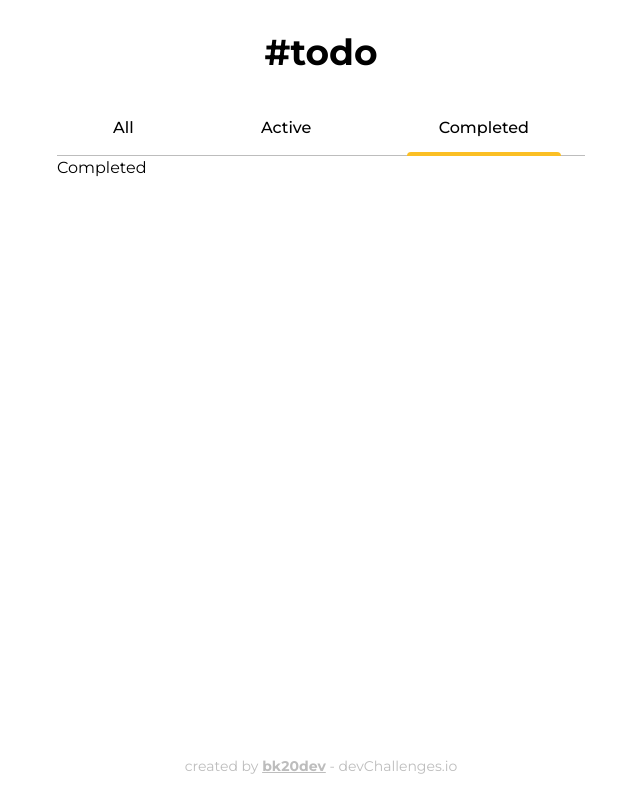
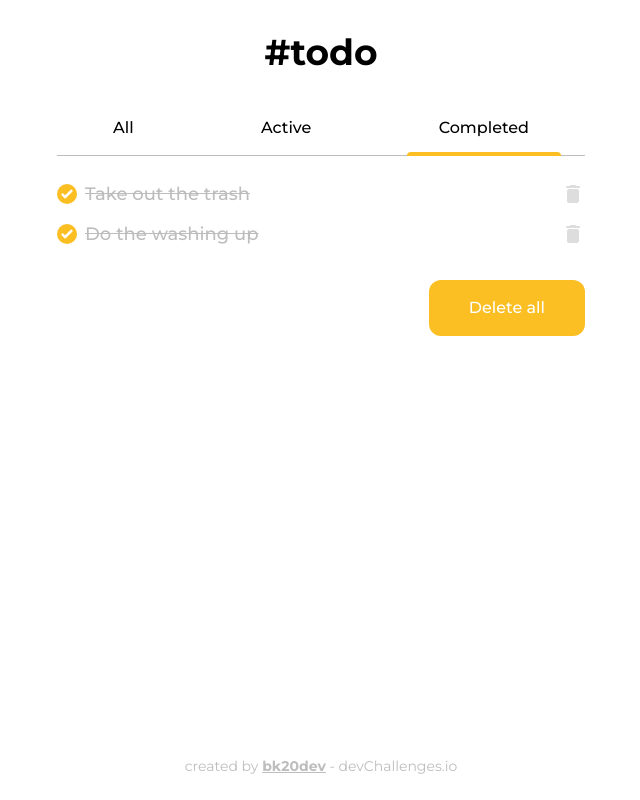
Before and after one commit to bk20dev/todo-app, a React (Create React App) app: page /completed in a window 1280 px wide. Shown: the whole page, without its empty margins (319-959 px from the left). Built offline with nearby package versions, Linux system fonts and the light colour scheme.

Commit message:
Created CompletedTasksPage Small style fixes

```diff
--- a/src/components/App.jsx
+++ b/src/components/App.jsx
@@ -1,6 +1,7 @@
 import { BrowserRouter, Route } from 'react-router-dom';
 import ActiveTasksPage from '../pages/ActiveTasksPage';
 import AllTasksPage from '../pages/AllTasksPage';
+import CompletedTasksPage from '../pages/CompletedTasksPage';
 import Footer from './Footer';
 import Header from './Header';
 
@@ -11,9 +12,7 @@ const App = () => {
         <Header />
         <Route path="/" exact component={AllTasksPage} />
         <Route path="/active" component={ActiveTasksPage} />
-        <Route path="/completed">
-          <h1>Completed</h1>
-        </Route>
+        <Route path="/completed" component={CompletedTasksPage} />
       </BrowserRouter>
       <Footer />
     </div>
--- a/src/components/Header.jsx
+++ b/src/components/Header.jsx
@@ -17,7 +17,7 @@ const Header = () => {
   const { pathname } = useLocation();
 
   return (
-    <header>
+    <header className="mb-6">
       <h1 className="font-bold text-4xl text-center py-8">#todo</h1>
       <div className="flex justify-between px-6 overflow-x-auto">
         <HeaderTab path="/" active={pathname === '/'}>
--- a/src/components/TodoForm.jsx
+++ b/src/components/TodoForm.jsx
@@ -18,7 +18,7 @@ const TodoForm = () => {
   };
 
   return (
-    <form className="flex py-6" onSubmit={submitHandler}>
+    <form className="flex mb-6" onSubmit={submitHandler}>
       <input
         type="text"
         placeholder="add details"
--- a/src/components/TodoItem.jsx
+++ b/src/components/TodoItem.jsx
@@ -1,8 +1,31 @@
-const TodoItem = ({ title, done, onToggle }) => (
-  <label className="flex items-center font-medium">
+import DeleteIcon from '../assets/delete.svg';
+
+const TodoItem = ({
+  title,
+  done,
+  onToggle,
+  showDelete = false,
+  onDelete = () => {},
+}) => {
+  const renderDeleteButton = () => {
+    if (showDelete) {
+      return (
+        <img
+          src={DeleteIcon}
+          alt="Delete"
+          className="cursor-pointer transition-opacity opacity-50 hover:opacity-100"
+          onClick={onDelete}
+        />
+      );
+    }
+  };
+
+  return (
+    <div className="flex items-center justify-between font-medium">
+      <label className="flex items-center">
         <input
           type="checkbox"
-      className="transition-colors mr-2 w-5 h-5 rounded-full text-primary focus:ring-primary"
+          className="transition-colors mr-2 w-5 h-5 border-2 border-gray border-opacity-50 rounded-full text-primary focus:ring-primary"
           checked={done}
           onChange={onToggle}
         />
@@ -14,6 +37,9 @@ const TodoItem = ({ title, done, onToggle }) => (
           {title}
         </span>
       </label>
+      {renderDeleteButton()}
+    </div>
   );
+};
 
 export default TodoItem;
--- a/src/components/TodoList.jsx
+++ b/src/components/TodoList.jsx
@@ -1,6 +1,11 @@
 import TodoItem from './TodoItem';
 
-const TodoList = ({ tasks, onToggle }) => (
+const TodoList = ({
+  tasks,
+  onToggle,
+  showDelete = false,
+  onDelete = () => {},
+}) => (
   <div className="flex flex-col gap-3">
     {tasks.map(({ id, title, done }) => (
       <TodoItem
@@ -8,6 +13,8 @@ const TodoList = ({ tasks, onToggle }) => (
         title={title}
         done={done}
         onToggle={() => onToggle(id)}
+        showDelete={showDelete}
+        onDelete={() => onDelete(id)}
       />
     ))}
   </div>
--- /dev/null
+++ b/src/pages/CompletedTasksPage.jsx
@@ -0,0 +1,51 @@
+import { useDispatch, useSelector } from 'react-redux';
+import EmptyListImage from '../assets/undraw_Imagination_re_i0xi.svg';
+import TodoList from '../components/TodoList';
+import { toggle, remove, clear } from '../reducers/tasksReducer';
+
+const CompletedTasksPage = () => {
+  const tasks = useSelector((state) => state.tasks);
+  const filtered = tasks.filter((task) => task.done);
+
+  const dispatch = useDispatch();
+
+  const renderClearButton = () => {
+    if (filtered.length) {
+      return (
+        <button
+          onClick={() => dispatch(clear())}
+          className="block ml-auto mt-8 py-4 px-10 bg-primary hover:shadow-primary font-medium text-white rounded-xl"
+        >
+          Delete all
+        </button>
+      );
+    }
+  };
+
+  const renderPlaceholder = () => {
+    if (!filtered.length) {
+      return (
+        <img
+          src={EmptyListImage}
+          alt="No tasks completed"
+          className="block mx-auto w-80 h-80 my-16"
+        />
+      );
+    }
+  };
+
+  return (
+    <div>
+      <TodoList
+        tasks={filtered}
+        onToggle={(id) => dispatch(toggle(id))}
+        showDelete={true}
+        onDelete={(id) => dispatch(remove(id))}
+      />
+      {renderClearButton()}
+      {renderPlaceholder()}
+    </div>
+  );
+};
+
+export default CompletedTasksPage;
--- a/src/reducers/tasksReducer.js
+++ b/src/reducers/tasksReducer.js
@@ -15,8 +15,14 @@ const taskReducer = createSlice({
       const task = tasks.find((task) => task.id === action.payload);
       task.done = !task.done;
     },
+    remove(tasks, action) {
+      return tasks.filter((task) => task.id !== action.payload);
+    },
+    clear(tasks) {
+      return tasks.filter((task) => !task.done);
+    },
   },
 });
 
-export const { add, toggle } = taskReducer.actions;
+export const { add, toggle, remove, clear } = taskReducer.actions;
 export default taskReducer.reducer;
```
Also changed, not shown: src/assets/delete.svg (added), src/assets/undraw_Imagination_re_i0xi.svg (added). Lines whose indentation alone changed are shown as unchanged.
